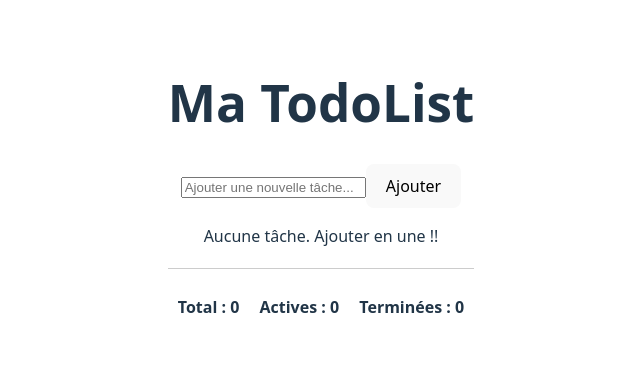
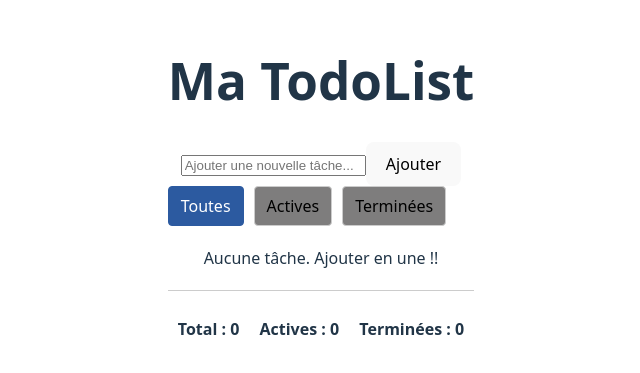
Before and after one commit to flaviemichel-laplateforme/todolist, a React (Vite) app: page / in a window 1280 px wide. Shown: the part 213-586 px from the top of the page, without its empty margins (319-959 px from the left). Built offline with nearby package versions, Linux system fonts and the light colour scheme.

Commit message:
feat: ajouter le composant TodoFilter pour la gestion des filtres de tâches

```diff
--- a/src/App.jsx
+++ b/src/App.jsx
@@ -3,6 +3,7 @@ import { useState } from 'react';
 import './App.css';
 import TodoForm from './components/TodoForm';
 import TodoList from './components/TodoList';
+import TodoFilter from './components/TodoFilter';
 
 
 function App() {
@@ -58,8 +59,13 @@ function App() {
       <h1>Ma TodoList</h1>
       <TodoForm onAjouter={ajouterTodo} />
 
+      <TodoFilter
+        filtre={filtre}
+        setFiltre={setFiltre}
+      />
+
       <TodoList
-        todos={todos}
+        todos={getTodosFIltres()}
         onToggle={toggleTodo}
         onSupprimer={supprimerTodo}
       />
--- /dev/null
+++ b/src/components/TodoFilter.css
@@ -0,0 +1,29 @@
+.filtres {
+    margin-bottom: 20px;
+    /* On peut centrer les boutons si on veut */
+    display: flex;
+    gap: 10px;
+}
+
+.filtres button {
+    padding: 8px 12px;
+    border: 1px solid #ccc;
+    background-color: rgb(126, 125, 125);
+    cursor: pointer;
+    border-radius: 4px;
+    /* Un peu plus moderne */
+    transition: all 0.2s;
+    /* Petite animation sympa */
+}
+
+.filtres button:hover {
+    background-color: #7b8498;
+}
+
+/* Classe active (Étape 3.2 du PDF) */
+.filtres button.actif {
+    background-color: #2C5AA0;
+    /* Bleu professionnel */
+    color: white;
+    border-color: #2C5AA0;
+}
--- /dev/null
+++ b/src/components/TodoFilter.jsx
@@ -0,0 +1,33 @@
+import React from "react";
+import './TodoFilter.css';
+
+function TodoFilter({ filtre, setFiltre }) {
+    return (
+        <div className="filtres" style={{ marginBottom: '20px' }}>
+
+            <button
+                className={filtre === 'toutes' ? 'actif' : ''}
+                onClick={() => setFiltre('toutes')}
+            >
+                Toutes
+            </button>
+
+            <button
+                className={filtre === 'actives' ? 'actif' : ''}
+                onClick={() => setFiltre('actives')}
+            >
+                Actives
+            </button>
+
+            <button
+                className={filtre === 'terminees' ? 'actif' : ''}
+                onClick={() => setFiltre('terminees')}
+            >
+                Terminées
+            </button>
+
+
+        </div>
+    )
+}
+export default TodoFilter;
```
